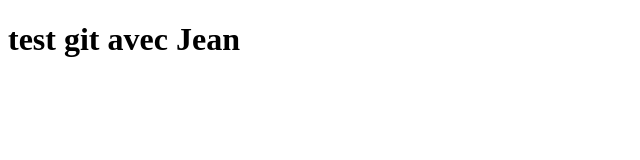
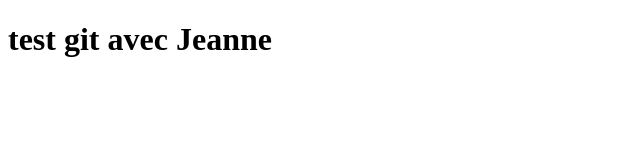
Before and after one commit to iamthesouthvibe/testJean, a plain HTML site: page index.html in a window 1280 px wide. Shown: the full height of the page, 0-640 px from the left. Drawn offline with Linux system fonts and the light colour scheme.

Commit message:
Mofif contenu

```diff
--- a/index.html
+++ b/index.html
@@ -7,6 +7,6 @@
     <title>Document</title>
 </head>
 <body>
-    <h1>test git avec Jean</h1>
+    <h1>test git avec Jeanne</h1>
 </body>
 </html>
```
